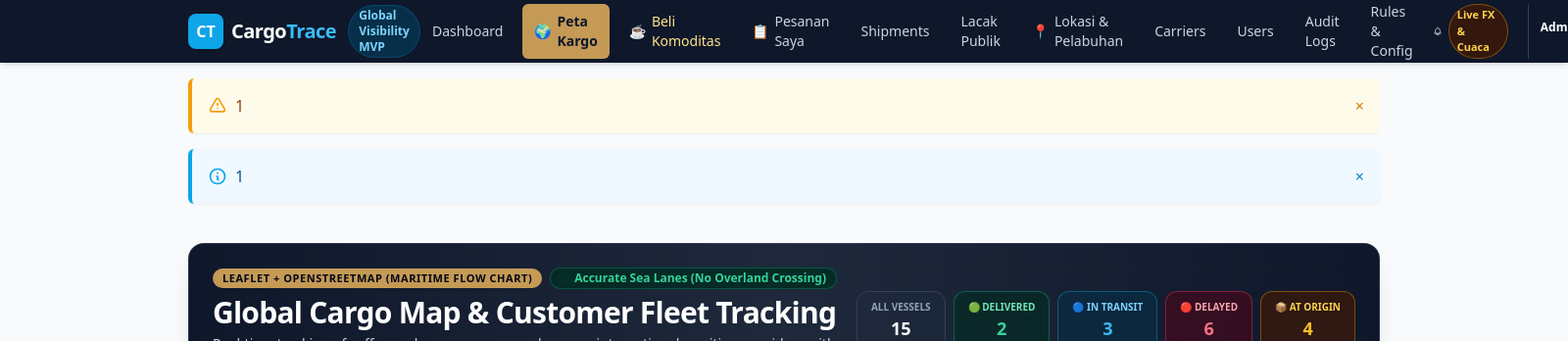
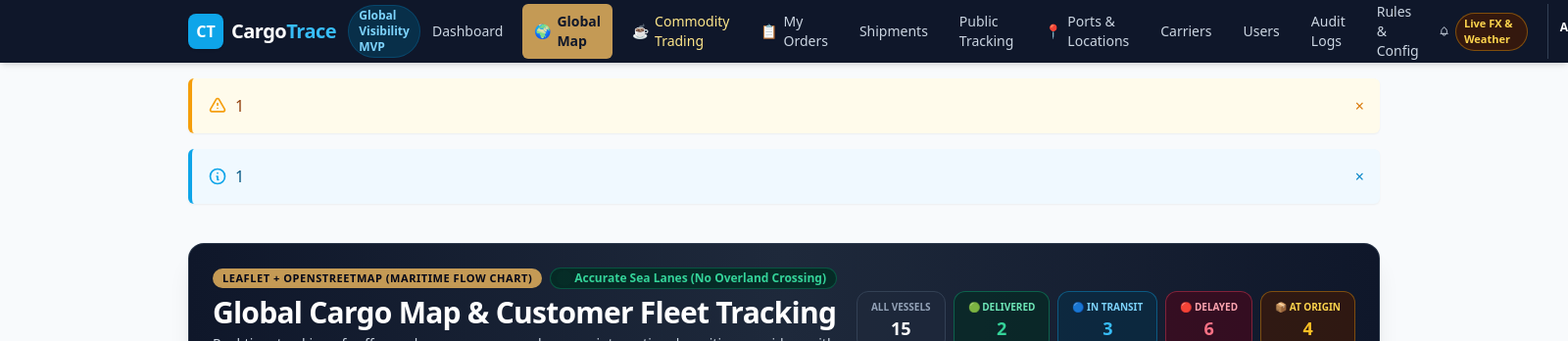
Before and after one commit to nurulaini23ag-cyber/CargoTrace, a Laravel app: page /map in a window 1600 px wide; the page is wider, and only the part inside the window is pictured. Shown: the top 348 px of that part at 98% size. Run offline with Laravel 12, Linux system fonts and the light colour scheme; a user stored in the database is signed in; data comes from the database, SQL or seed files in the repository; some libraries are stand-ins or nearby versions.

Commit message:
feat(map): make maritime map, navbar, telemetry labels and test suite 100% full English

```diff
--- a/app/Models/Shipment.php
+++ b/app/Models/Shipment.php
@@ -266,15 +266,15 @@ class Shipment extends Model
                 'longitude' => (float) ($this->destination?->longitude ?? 0),
                 'location_name' => $this->destination?->name ?? 'Destination Port',
                 'stage' => 'DELIVERED',
-                'navigation_status' => 'SUDAH SAMPAI',
+                'navigation_status' => 'DELIVERED',
                 'is_arrived' => true,
                 'is_in_transit' => false,
                 'is_west_sector' => $isWestSector,
-                'sector_label' => $isWestSector ? 'Jalur Barat (Eropa)' : 'Jalur Regional',
+                'sector_label' => $isWestSector ? 'West Corridor (Europe)' : 'Regional Sea Corridor',
                 'signal_status' => 'COMPLETED',
                 'is_signal_offline' => false,
-                'signal_label' => '✅ Sandar di Pelabuhan Tujuan (Kargo Selesai)',
-                'signal_note' => 'Kapal telah sandar di pelabuhan tujuan dan kargo telah dibongkar di terminal.',
+                'signal_label' => '✅ Berthed at Destination Port (Discharged)',
+                'signal_note' => 'Vessel has safely berthed at destination port and containers have been discharged.',
                 'last_updated' => $this->actual_arrival?->format('Y-m-d H:i') ?? $this->updated_at->format('Y-m-d H:i'),
                 'progress_percent' => 100,
                 'event_description' => 'Cargo successfully discharged and received at destination port terminal.',
@@ -288,15 +288,15 @@ class Shipment extends Model
                 'longitude' => (float) ($this->origin?->longitude ?? 0),
                 'location_name' => $this->origin?->name ?? 'Origin Port',
                 'stage' => $this->current_status,
-                'navigation_status' => 'PROSES DI ASAL',
+                'navigation_status' => 'AT ORIGIN PORT',
                 'is_arrived' => false,
                 'is_in_transit' => false,
                 'is_west_sector' => $isWestSector,
-                'sector_label' => 'Pelabuhan Asal',
+                'sector_label' => 'Origin Port',
                 'signal_status' => 'STAGED',
                 'is_signal_offline' => false,
-                'signal_label' => '📦 Dermaga Pelabuhan Asal (Proses Muat)',
-                'signal_note' => 'Kontainer berada di pelabuhan asal siap diberangkatkan menuju rute pelayaran internasional.',
+                'signal_label' => '📦 Origin Port Berth (Loading Process)',
+                'signal_note' => 'Containers staged at origin terminal wharf ready for vessel loading and departure.',
                 'last_updated' => $this->expected_departure?->format('Y-m-d H:i') ?? $this->updated_at->format('Y-m-d H:i'),
                 'progress_percent' => 10,
                 'event_description' => 'Cargo staged at origin CFS warehouse awaiting vessel embarkation.',
@@ -319,17 +319,17 @@ class Shipment extends Model
                 'longitude' => (float) $latestEvent->longitude,
                 'location_name' => $latestEvent->location_name ?? $this->current_location_name ?? 'In Transit Sea Corridor',
                 'stage' => $this->current_status,
-                'navigation_status' => 'SEDANG TRANSIT',
+                'navigation_status' => 'IN TRANSIT',
                 'is_arrived' => false,
                 'is_in_transit' => true,
                 'is_west_sector' => $isWestSector,
-                'sector_label' => $isWestSector ? 'Sedang Transit di Koridor Barat' : 'Sedang Transit Pelayaran',
+                'sector_label' => $isWestSector ? 'In Transit along West Corridor' : 'In Transit along Maritime Lane',
                 'signal_status' => $isSignalOffline ? 'OFFLINE' : 'ACTIVE',
                 'is_signal_offline' => $isSignalOffline,
-                'signal_label' => $isSignalOffline ? '⚠️ Sinyal AIS Mati / Transponder Offline (Last Known Position)' : '🟢 Sinyal AIS Aktif (Real-Time Live)',
+                'signal_label' => $isSignalOffline ? '⚠️ AIS Signal Offline / Transponder Offline (Last Known Position)' : '🟢 AIS Signal Active (Real-Time Live)',
                 'signal_note' => $isSignalOffline
-                    ? 'Transponder AIS kapal offline di area laut lepas (blindspot/power loss). Sistem CargoTrace menampilkan Last Known Position (LKP) koordinat terakhir yang terekam secara real-time.'
-                    : 'Transmisi telemetri satelit AIS normal dan real-time. Kapal aktif mengirimkan data posisi dan arah haluan navigasi.',
+                    ? 'Vessel AIS transponder offline in deep sea zone. CargoTrace is displaying real-time Last Known Position (LKP).'
+                    : 'Real-time satellite AIS telemetry active. Vessel transmitting live navigation position and course heading.',
                 'last_updated' => $latestEvent->event_time?->format('Y-m-d H:i') ?? $this->updated_at->format('Y-m-d H:i'),
                 'progress_percent' => $pct,
                 'event_description' => $latestEvent->description ?? 'Vessel underway along maritime corridor.',
@@ -343,17 +343,17 @@ class Shipment extends Model
                 'longitude' => (float) $this->current_longitude,
                 'location_name' => $this->current_location_name ?? 'In Transit Sea Route',
                 'stage' => $this->current_status,
-                'navigation_status' => 'SEDANG TRANSIT',
+                'navigation_status' => 'IN TRANSIT',
                 'is_arrived' => false,
                 'is_in_transit' => true,
                 'is_west_sector' => $isWestSector,
-                'sector_label' => $isWestSector ? 'Sedang Transit di Koridor Barat' : 'Sedang Transit Pelayaran',
+                'sector_label' => $isWestSector ? 'In Transit along West Corridor' : 'In Transit along Maritime Lane',
                 'signal_status' => $isSignalOffline ? 'OFFLINE' : 'ACTIVE',
                 'is_signal_offline' => $isSignalOffline,
-                'signal_label' => $isSignalOffline ? '⚠️ Sinyal AIS Mati / Transponder Offline (Last Known Position)' : '🟢 Sinyal AIS Aktif (Real-Time Live)',
+                'signal_label' => $isSignalOffline ? '⚠️ AIS Signal Offline / Transponder Offline (Last Known Position)' : '🟢 AIS Signal Active (Real-Time Live)',
                 'signal_note' => $isSignalOffline
-                    ? 'Transponder AIS kapal offline di area laut lepas (blindspot). Sistem menampilkan Last Known Position (LKP) secara real-time.'
-                    : 'Transmisi telemetri satelit AIS aktif.',
+                    ? 'Vessel AIS transponder offline in open sea blindspot. Displaying Last Known Position (LKP).'
+                    : 'Satellite AIS telemetry active.',
                 'last_updated' => $this->updated_at->format('Y-m-d H:i'),
                 'progress_percent' => 50,
                 'event_description' => 'Container in transit along international shipping lane.',
@@ -368,17 +368,17 @@ class Shipment extends Model
             'longitude' => round($lon, 4),
             'location_name' => 'High Seas International Transit',
             'stage' => $this->current_status,
-            'navigation_status' => 'SEDANG TRANSIT',
+            'navigation_status' => 'IN TRANSIT',
             'is_arrived' => false,
             'is_in_transit' => true,
             'is_west_sector' => $isWestSector,
-            'sector_label' => $isWestSector ? 'Sedang Transit di Koridor Barat' : 'Sedang Transit Pelayaran',
+            'sector_label' => $isWestSector ? 'In Transit along West Corridor' : 'In Transit along Maritime Lane',
             'signal_status' => $isSignalOffline ? 'OFFLINE' : 'ACTIVE',
             'is_signal_offline' => $isSignalOffline,
-            'signal_label' => $isSignalOffline ? '⚠️ Sinyal AIS Mati / Transponder Offline (Last Known Position)' : '🟢 Sinyal AIS Aktif (Real-Time Live)',
+            'signal_label' => $isSignalOffline ? '⚠️ AIS Signal Offline / Transponder Offline (Last Known Position)' : '🟢 AIS Signal Active (Real-Time Live)',
             'signal_note' => $isSignalOffline
-                ? 'Transponder AIS kapal offline di area laut lepas (blindspot). Sistem menampilkan Last Known Position (LKP) secara real-time.'
-                : 'Transmisi telemetri satelit AIS aktif.',
+                ? 'Vessel AIS transponder offline in open sea blindspot. Displaying Last Known Position (LKP).'
+                : 'Satellite AIS telemetry active.',
             'last_updated' => $this->updated_at->format('Y-m-d H:i'),
             'progress_percent' => 50,
             'event_description' => 'Vessel cruising international maritime corridor.',
--- a/resources/views/layouts/app.blade.php
+++ b/resources/views/layouts/app.blade.php
@@ -66,24 +66,24 @@
                         Dashboard
                     </a>
                     <a href="{{ route('map.index') }}" class="px-3 py-2 rounded-md transition flex items-center gap-1.5 {{ request()->routeIs('map.*') ? 'bg-[#C49A55] text-slate-900 font-bold' : 'text-[#E8D7B9] hover:bg-slate-800 hover:text-white' }}">
-                        <span>🌍</span> Peta Kargo
+                        <span>🌍</span> Global Map
                     </a>
                     <a href="{{ route('catalog.index') }}" class="px-3 py-2 rounded-md transition flex items-center gap-1.5 {{ request()->routeIs('catalog.*') ? 'bg-amber-600 text-white font-bold' : 'text-amber-200 hover:bg-slate-800 hover:text-white' }}">
-                        <span>☕</span> Beli Komoditas
+                        <span>☕</span> Commodity Trading
                     </a>
                     <a href="{{ route('orders.index') }}" class="px-3 py-2 rounded-md transition flex items-center gap-1.5 {{ request()->routeIs('orders.*') || request()->routeIs('payments.*') ? 'bg-slate-800 text-white font-semibold' : 'text-slate-300 hover:bg-slate-800 hover:text-white' }}">
-                        <span>📋</span> Pesanan Saya
+                        <span>📋</span> My Orders
                     </a>
                     <a href="{{ route('shipments.index') }}" class="px-3 py-2 rounded-md transition {{ request()->routeIs('shipments.*') ? 'bg-slate-800 text-white font-semibold' : 'text-slate-300 hover:bg-slate-800 hover:text-white' }}">
                         Shipments
                     </a>
                     <a href="{{ route('tracking.public') }}" class="px-3 py-2 rounded-md transition {{ request()->routeIs('tracking.*') ? 'bg-slate-800 text-white font-semibold' : 'text-slate-300 hover:bg-slate-800 hover:text-white' }}">
-                        Lacak Publik
+                        Public Tracking
                     </a>
 
                     @if(Auth::user()->isAdmin() || Auth::user()->isOperator())
                         <a href="{{ route('locations.index') }}" class="px-3 py-2 rounded-md transition flex items-center gap-1.5 {{ request()->routeIs('locations.*') ? 'bg-slate-800 text-white font-semibold' : 'text-slate-300 hover:bg-slate-800 hover:text-white' }}">
-                            <span>📍</span> Lokasi & Pelabuhan
+                            <span>📍</span> Ports & Locations
                         </a>
                     @endif
 
@@ -106,12 +106,12 @@
                 <!-- Right profile & notifications -->
                 <div class="flex items-center space-x-3">
                     <!-- Notifications Link with Live FX & Weather Indicator -->
-                    <a href="{{ route('notifications.index') }}" class="relative p-2 text-slate-300 hover:text-white transition rounded-xl hover:bg-slate-800 flex items-center gap-1.5" title="Notifikasi & Berita Pasar Terkini (FX & Cuaca Dunia)">
+                    <a href="{{ route('notifications.index') }}" class="relative p-2 text-slate-300 hover:text-white transition rounded-xl hover:bg-slate-800 flex items-center gap-1.5" title="Market News, FX & Global Port Weather">
                         <svg class="w-5 h-5" fill="none" stroke="currentColor" viewBox="0 0 24 24">
                             <path stroke-linecap="round" stroke-linejoin="round" stroke-width="2" d="M15 17h5l-1.405-1.405A2.032 2.032 0 0118 14.158V11a6.002 6.002 0 00-4-5.659V5a2 2 0 10-4 0v.341C7.67 6.165 6 8.388 6 11v3.159c0 .538-.214 1.055-.595 1.436L4 17h5m6 0v1a3 3 0 11-6 0v-1m6 0H9" />
                         </svg>
                         <span class="hidden lg:inline text-[11px] font-bold text-amber-300 bg-amber-950/70 px-2 py-0.5 rounded-full border border-amber-500/40">
-                            Live FX & Cuaca
+                            Live FX & Weather
                         </span>
                         @php $unreadCount = Auth::user()->unreadNotificationsCount(); @endphp
                         @if($unreadCount > 0)
--- a/resources/views/map/index.blade.php
+++ b/resources/views/map/index.blade.php
@@ -19,7 +19,6 @@
             </div>
             <h1 class="text-2xl md:text-3xl font-black tracking-tight text-white flex items-center gap-2">
                 <span>Global Cargo Map & Customer Fleet Tracking</span>
-                <span class="sr-only">Peta Kargo Global</span>
             </h1>
             <p class="text-xs md:text-sm text-slate-300 mt-1 max-w-3xl leading-relaxed">
                 Real-time tracking of coffee and cocoa cargo vessels across international maritime corridors with status color coding: <strong class="text-emerald-400">🟢 Delivered</strong>, <strong class="text-sky-400">🔵 In Transit</strong>, and <strong class="text-rose-400">🔴 Delayed / Alert</strong>.
@@ -29,15 +28,15 @@
         <!-- 4-Tier Status Metric Badges -->
         <div class="flex flex-wrap items-center gap-2 shrink-0">
             <div class="px-3.5 py-2 bg-slate-800/80 border border-slate-700 rounded-xl text-center min-w-[85px]">
-                <div class="text-[10px] uppercase font-bold text-slate-400">All Vessels <span class="sr-only">Semua Kapal</span></div>
+                <div class="text-[10px] uppercase font-bold text-slate-400">All Vessels</div>
                 <div class="text-lg font-black text-white" id="stat-total">{{ $stats['total'] }}</div>
             </div>
             <div class="px-3.5 py-2 bg-emerald-950/60 border border-emerald-500/40 rounded-xl text-center min-w-[85px]">
-                <div class="text-[10px] uppercase font-bold text-emerald-300">🟢 Delivered <span class="sr-only">Sudah Sampai</span></div>
+                <div class="text-[10px] uppercase font-bold text-emerald-300">🟢 Delivered</div>
                 <div class="text-lg font-black text-emerald-400" id="stat-delivered">{{ $stats['delivered'] }}</div>
             </div>
             <div class="px-3.5 py-2 bg-sky-950/60 border border-sky-500/40 rounded-xl text-center min-w-[85px]">
-                <div class="text-[10px] uppercase font-bold text-sky-300">🔵 In Transit <span class="sr-only">Lagi Transit</span></div>
+                <div class="text-[10px] uppercase font-bold text-sky-300">🔵 In Transit</div>
                 <div class="text-lg font-black text-sky-400" id="stat-sailing">{{ $stats['in_transit'] }}</div>
             </div>
             <div class="px-3.5 py-2 bg-rose-950/60 border border-rose-500/40 rounded-xl text-center min-w-[85px]">
@@ -67,19 +66,19 @@
         <div class="flex flex-wrap items-center gap-1.5 text-xs">
             <button type="button" onclick="applyQuickFilter('ALL')" id="chip-ALL"
                     class="filter-chip px-3 py-1.5 rounded-full font-black border transition bg-slate-900 text-white border-slate-900 shadow-xs cursor-pointer">
-                🌐 All Vessels ({{ $stats['total'] }}) <span class="sr-only">Semua Kapal</span>
+                🌐 All Vessels ({{ $stats['total'] }})
             </button>
             <button type="button" onclick="applyQuickFilter('DELIVERED')" id="chip-DELIVERED"
                     class="filter-chip px-3 py-1.5 rounded-full font-bold border transition bg-emerald-50 text-emerald-800 border-emerald-300 hover:bg-emerald-100 cursor-pointer">
-                🟢 Delivered ({{ $stats['delivered'] }}) <span class="sr-only">Sudah Sampai</span>
+                🟢 Delivered ({{ $stats['delivered'] }})
             </button>
             <button type="button" onclick="applyQuickFilter('IN_TRANSIT')" id="chip-IN_TRANSIT"
                     class="filter-chip px-3 py-1.5 rounded-full font-bold border transition bg-sky-50 text-sky-800 border-sky-300 hover:bg-sky-100 cursor-pointer">
-                🔵 In Transit ({{ $stats['in_transit'] }}) <span class="sr-only">Lagi Transit Sedang Berlayar</span>
+                🔵 In Transit ({{ $stats['in_transit'] }})
             </button>
             <button type="button" onclick="applyQuickFilter('DELAYED')" id="chip-DELAYED"
                     class="filter-chip px-3 py-1.5 rounded-full font-bold border transition bg-rose-50 text-rose-800 border-rose-300 hover:bg-rose-100 cursor-pointer">
-                🔴 Delayed ({{ $stats['delayed'] }}) <span class="sr-only">Terhambat</span>
+                🔴 Delayed ({{ $stats['delayed'] }})
             </button>
             @if(($stats['staged'] ?? 0) > 0)
             <button type="button" onclick="applyQuickFilter('STAGED')" id="chip-STAGED"
@@ -89,11 +88,11 @@
             @endif
             <button type="button" onclick="applyQuickFilter('WEST')" id="chip-WEST"
                     class="filter-chip px-3 py-1.5 rounded-full font-bold border transition bg-indigo-50 text-indigo-800 border-indigo-200 hover:bg-indigo-100 cursor-pointer">
-                🇪🇺 West Sector (Europe) <span class="sr-only">Di Barat (Eropa)</span>
+                🇪🇺 West Sector (Europe)
             </button>
             <button type="button" onclick="applyQuickFilter('OFFLINE')" id="chip-OFFLINE"
                     class="filter-chip px-3 py-1.5 rounded-full font-bold border transition bg-amber-50 text-amber-800 border-amber-300 hover:bg-amber-100 cursor-pointer">
-                ⚠️ Offline Signal (LKP) <span class="sr-only">Sinyal Mati (LKP)</span>
+                ⚠️ Offline Signal (LKP)
             </button>
             <button type="button" onclick="applyQuickFilter('COFFEE')" id="chip-COFFEE"
                     class="filter-chip px-3 py-1.5 rounded-full font-bold border transition bg-slate-100 text-slate-700 border-slate-200 hover:bg-slate-200 cursor-pointer">
@@ -133,7 +132,7 @@
                 </button>
                 <button type="button" onclick="switchBaseMap('osm')" id="btn-layer-osm"
                         class="layer-toggle-btn px-2.5 py-1 rounded-lg text-xs font-bold transition bg-slate-100 text-slate-700 hover:bg-slate-200 cursor-pointer">
-                    🗺️ Standard Map <span class="sr-only">Google / OSM Standard</span>
+                    🗺️ Standard Map
                 </button>
                 <button type="button" onclick="switchBaseMap('satellite')" id="btn-layer-satellite"
                         class="layer-toggle-btn px-2.5 py-1 rounded-lg text-xs font-bold transition bg-slate-100 text-slate-700 hover:bg-slate-200 cursor-pointer">
```
Also changed, not shown: tests/Feature/InteractiveMapAndWeatherTest.php (+9 -9 lines).
